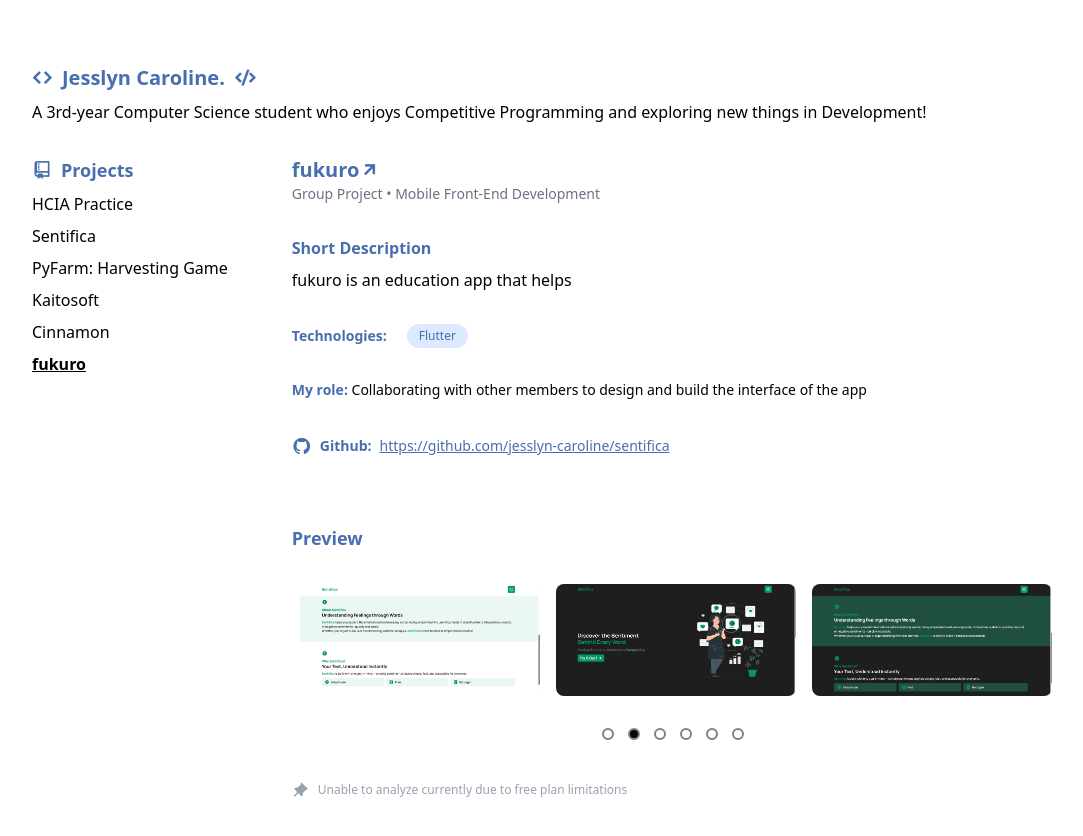
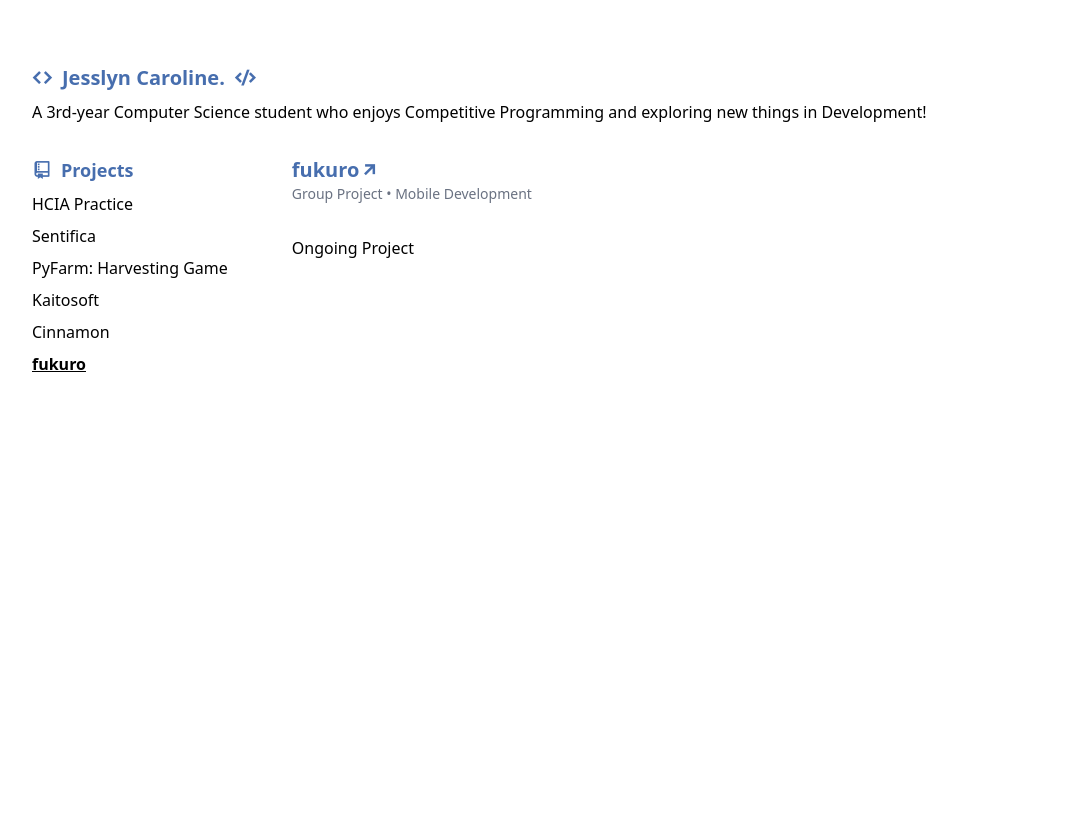
Before and after one commit to jesslyn-caroline/charolines-portfolio, a React (Vite) app: page /fukuro in a window 1280 px wide. Shown: the top 836 px of the page, without its empty margins (48-1131 px from the left). After the commit the page ends 800 px from the top, so only its background shows below. Built offline with nearby package versions, Linux system fonts and the light colour scheme; a web font is replaced by a local one.

Commit message:
modify status to ongoing

```diff
--- a/src/fukuro.tsx
+++ b/src/fukuro.tsx
@@ -1,6 +1,4 @@
-import Carousel_ from "./components/carousel_"
-
-function Cinnamon() {
+function Fukuro() {
 
     return (
     <div className={`flex flex-col space-y-8 max-w-full w-full`}>
@@ -8,43 +6,16 @@ function Cinnamon() {
             <a href="https://github.com/jesslyn-caroline/fukuro" className={`font-bold text-xl hover:underline`}>
                 fukuro<i className="ri-arrow-right-up-line"/>
             </a>
-            <span className={`text-sm text-gray-500`}>Group Project • Mobile Front-End Development</span>
+            <span className={`text-sm text-gray-500`}>Group Project • Mobile Development</span>
         </div>
 
         <div className={`flex flex-col space-y-2`}>
-            <h2 className={`font-bold`}>Short Description</h2>
             <p className={`text-black`}>
-                fukuro is an education app that helps
+                Ongoing Project
             </p>
         </div>
-
-        <div className={`text-sm flex flex-col md:flex-row items-center`}>
-            <h2 className={`font-bold`}>Technologies: </h2>
-            <ul className={`pl-5 flex flex-row flex-wrap gap-3 text-xs`}>
-                <li className={`px-3 py-1 bg-blue-100 rounded-full`}>Flutter</li>
-            </ul>
-        </div>
-
-        <p className={`font-bold text-sm`}>My role: <span className={`font-normal text-black`}>Collaborating with other members to design and build the interface of the app</span></p>
-        <p className={`flex items-center gap-x-2 text-sm`}>
-            <i className="ri-github-fill text-xl"/><span className={`font-bold`}>Github: </span>
-            <a href="https://github.com/jesslyn-caroline/sentifica" className={`underline`}>https://github.com/jesslyn-caroline/sentifica</a>
-        </p>
-
-        <h3 className={`text-lg font-bold mt-8`}>Preview</h3>
-        <div className={`w-full max-w-3xl`}>
-            <Carousel_ num={3}>
-                <img src="/sentifica/image1.png" alt="" className={`w-full rounded-lg object-cover`} />
-                <img src="/sentifica/image2.png" alt="" className={`w-full rounded-lg object-cover`} />
-                <img src="/sentifica/image3.png" alt="" className={`w-full rounded-lg object-cover`} />
-                <img src="/sentifica/image4.png" alt="" className={`w-full rounded-lg object-cover`} />
-                <img src="/sentifica/image5.png" alt="" className={`w-full rounded-lg object-cover`} />
-                <img src="/sentifica/image6.png" alt="" className={`w-full rounded-lg object-cover`} />
-            </Carousel_>
-        </div>
-        <p className={`text-gray-400 text-xs flex gap-x-2 items-center`}><i className="ri-pushpin-fill text-lg"/><span>Unable to analyze currently due to free plan limitations</span></p>
     </div>
     )
 }
 
-export default Cinnamon
+export default Fukuro
```
